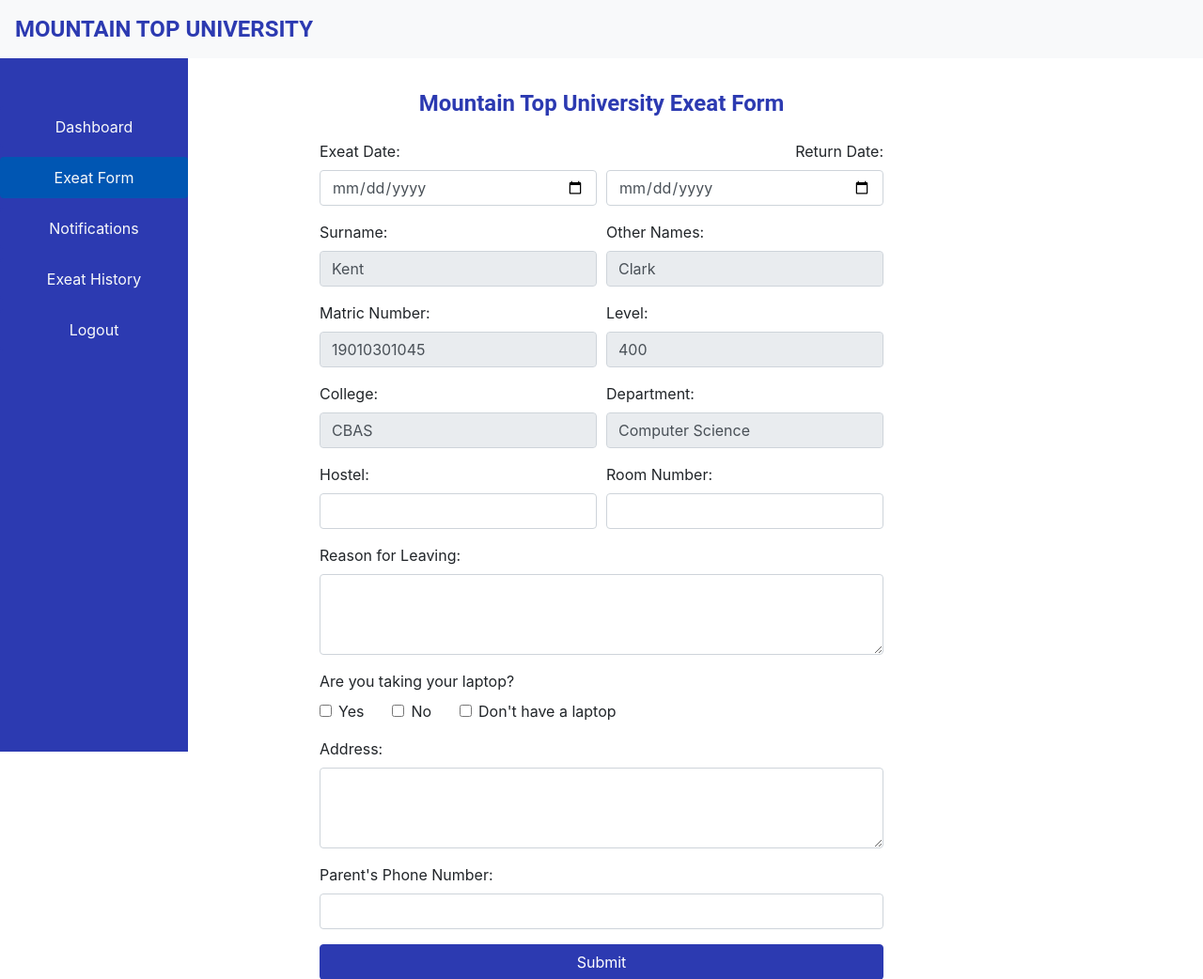
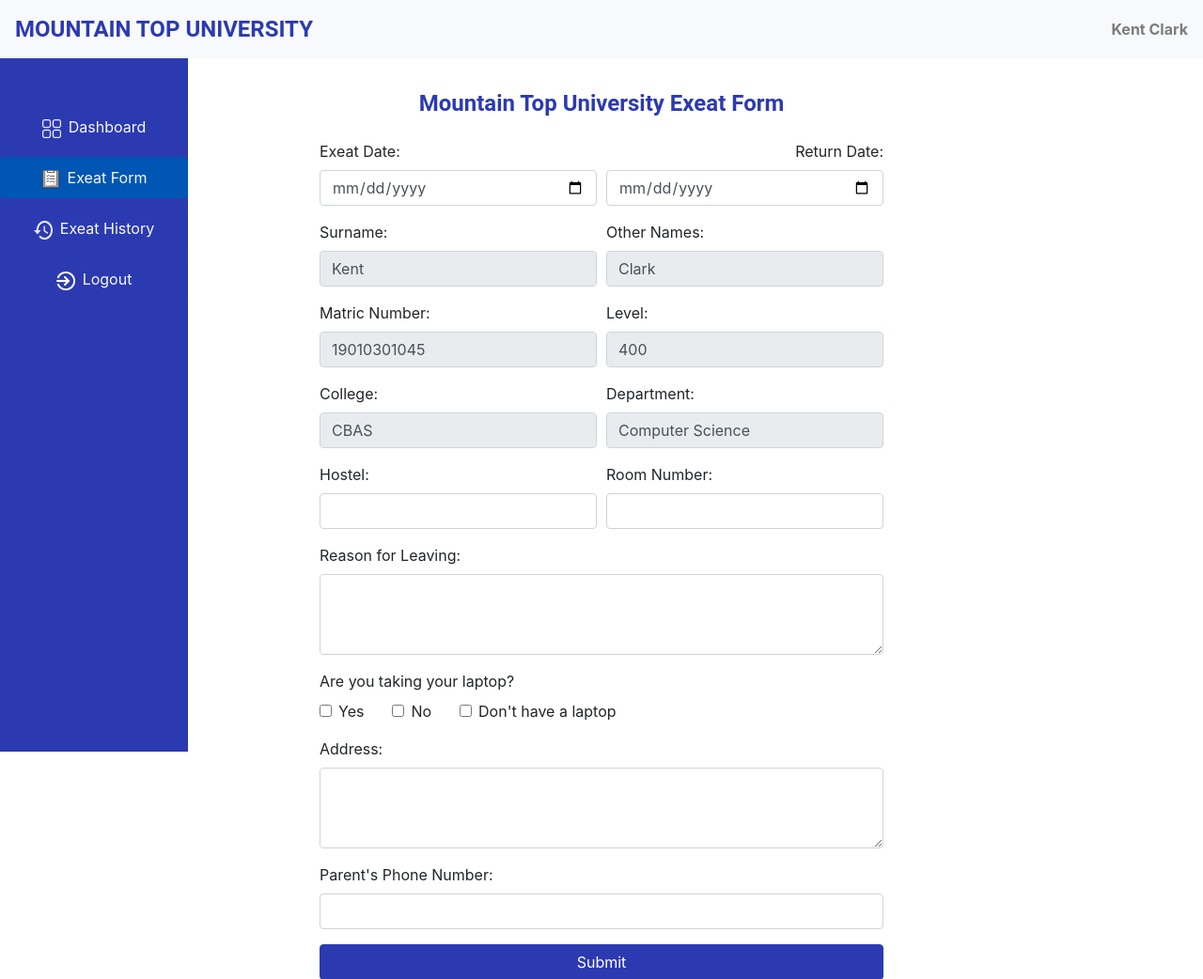
Before and after one commit to lini234/exeatapp_done, a Flask app: page /exeat-form in a window 1280 px wide. Shown: the top 1042 px of the page at 94% size. Run offline with Flask 3, Linux system fonts and the light colour scheme; a user stored in the database is signed in; some libraries are stand-ins or nearby versions.

Commit message:
Added icons

```diff
--- a/website/templates/base.html
+++ b/website/templates/base.html
@@ -6,6 +6,7 @@
   <title>{% block title %}Welcome{% endblock %}</title>
   <!-- Bootstrap CSS -->
   <link href="https://stackpath.bootstrapcdn.com/bootstrap/4.5.2/css/bootstrap.min.css" rel="stylesheet">
+  <link rel="stylesheet" href="https://cdnjs.cloudflare.com/ajax/libs/font-awesome/5.15.3/css/all.min.css">
   <style>
     /* Custom CSS */
     .sidebar {
@@ -68,7 +69,27 @@
 .sidebar .nav-link.active:hover {
   background-color: #003d80;
 }
-
+/* Custom CSS for your own icons */
+.icon {
+  width: 20px; /* Adjust the size as needed */
+  height: 20px;
+  margin-right: 8px; /* Space between icon and text */
+  vertical-align: middle;
+}
+/* Custom CSS for the logo */
+.logo {
+  width: 40px; /* Adjust the size as needed */
+  height: auto;
+  margin-right: 10px; /* Space between logo and text */
+}
+.navbar-brand{
+  display: flex;
+  align-items: center;
+}
+/* Custom CSS for the username text */
+.navbar-text {
+  font-weight: bold; /* Optionally, make the username text bold */
+}
   </style>
 </head>
 <body>
@@ -76,6 +97,9 @@
 <!-- Header -->
 <nav class="navbar navbar-expand-lg navbar-light bg-light fixed-top">
   <a class="navbar-brand custom-text" href="#">MOUNTAIN TOP UNIVERSITY</a>
+  <span class="navbar-text ml-auto">
+    {{ user.surname }} {{ user.otherNames }}<!-- Replace 'Username' with the actual username -->
+  </span>
 </nav>
 
 <main>
@@ -85,19 +109,16 @@
   <br><br>
   <ul class="nav flex-column">
     <li class="nav-item">
-      <a class="nav-link text-light" href="/">Dashboard</a>
+      <a class="nav-link text-light" href="/"><img src="static/img/dashboard.png" alt="Dashboard Icon" class="icon">Dashboard</a>
     </li>
     <li class="nav-item">
-      <a class="nav-link text-light" href="/exeat-form">Exeat Form</a>
+      <a class="nav-link text-light" href="/exeat-form"><img src="static/img/form.png" alt="Form Icon" class="icon">Exeat Form</a>
     </li>
     <li class="nav-item">
-      <a class="nav-link text-light" href="/notifications">Notifications</a>
+      <a class="nav-link text-light" href="/exeat-history"><img src="static/img/history.png" alt="History Icon" class="icon">Exeat History</a>
     </li>
     <li class="nav-item">
-      <a class="nav-link text-light" href="/exeat-history">Exeat History</a>
-    </li>
-    <li class="nav-item">
-      <a class="nav-link text-light" href="/logout">Logout</a>
+      <a class="nav-link text-light" href="/logout"><img src="static/img/logout.png" alt="Logout Icon" class="icon">Logout</a>
     </li>
   </ul>
 </div>
--- a/website/views.py
+++ b/website/views.py
@@ -10,12 +10,12 @@ views = Blueprint('views', __name__)
 @views.route('/')
 @login_required
 def home():
-    return render_template('index.html')
+    return render_template('index.html', user=current_user)
 
 @views.route('/dashboard')
 @login_required
 def staff_dashboard():
-    return render_template('staff_dashboard.html')
+    return render_template('staff_dashboard.html', user=current_user)
 
 @views.route('/exeat-form', methods=['GET', 'POST'])
 @login_required
@@ -47,7 +47,7 @@ def exeat_form():
 @views.route('/exeat-history', methods=['GET', 'POST'])
 def history():
     history = Exeat.query.filter_by(matricNumber=current_user.matricNumber).all()
-    return render_template('history.html', history=history)
+    return render_template('history.html', history=history, user=current_user)
 
 @views.route('/notifications', methods=['GET', 'POST'])
 def notifcations():
@@ -56,7 +56,7 @@ def notifcations():
 @views.route('pending-requests')
 def pending_requests():
     open_requests = Exeat.query.filter_by(status='Pending').all()
-    return render_template('pending_requests.html', open_requests=open_requests)
+    return render_template('pending_requests.html', open_requests=open_requests, user=current_user)
 
 @views.route('/view-requests/<id>', methods=['GET', 'POST'])
 def view_requests(id):
@@ -68,4 +68,9 @@ def view_requests(id):
 
         db.session.commit()
 
-    return render_template('view_requests.html', open_requests=open_requests)
+    return render_template('view_requests.html', open_requests=open_requests, user=current_user)
+
+@views.route('/request-history', methods=['GET', 'POST'])
+def request_history():
+    open_requests = Exeat.query.all()
+    return render_template('request_history.html', open_requests=open_requests, user=current_user)
```
Also changed, not shown: website/templates/layout.html (+11 -4 lines), website/templates/request_history.html (added, +29 -0 lines), instance/database.db, website/static/img/dashboard.png (added), website/static/img/form.png (added), website/static/img/history.png (added), website/static/img/logout.png (added), website/static/img/mtulogo.png (added).
